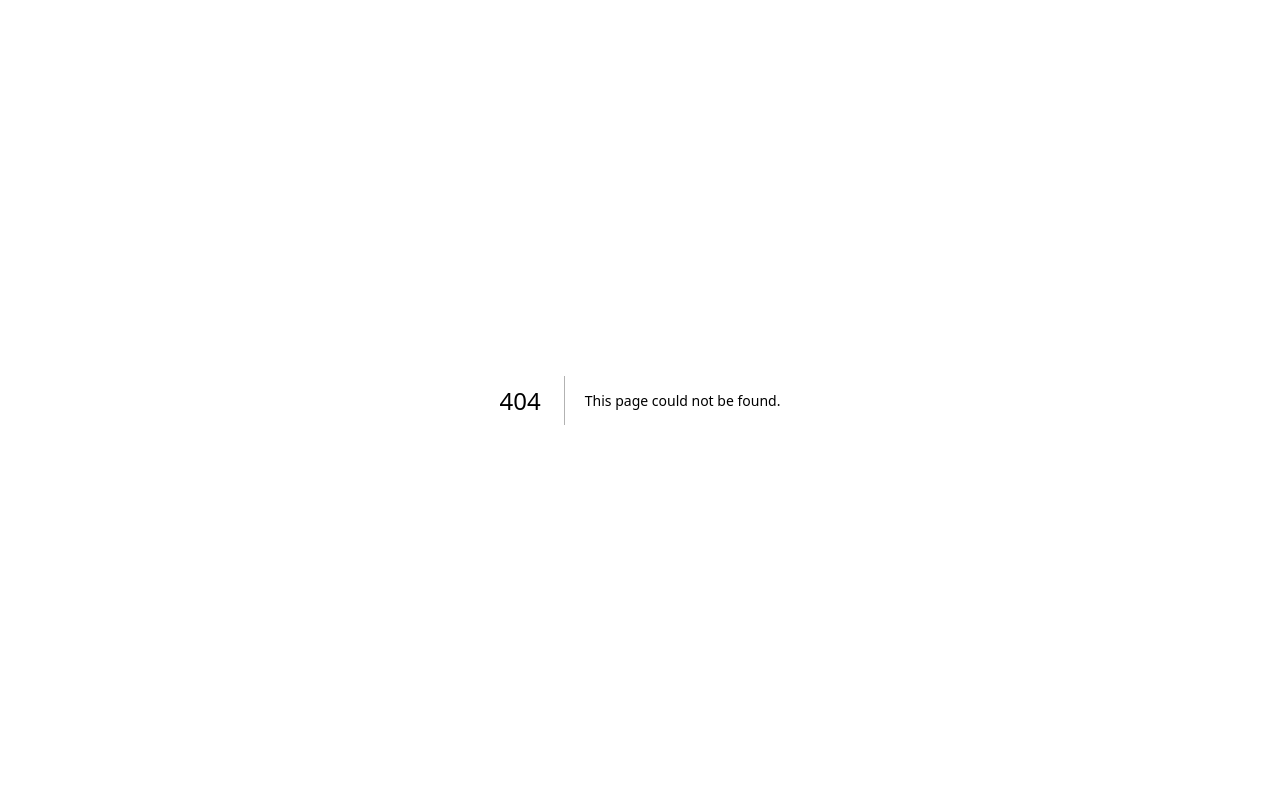
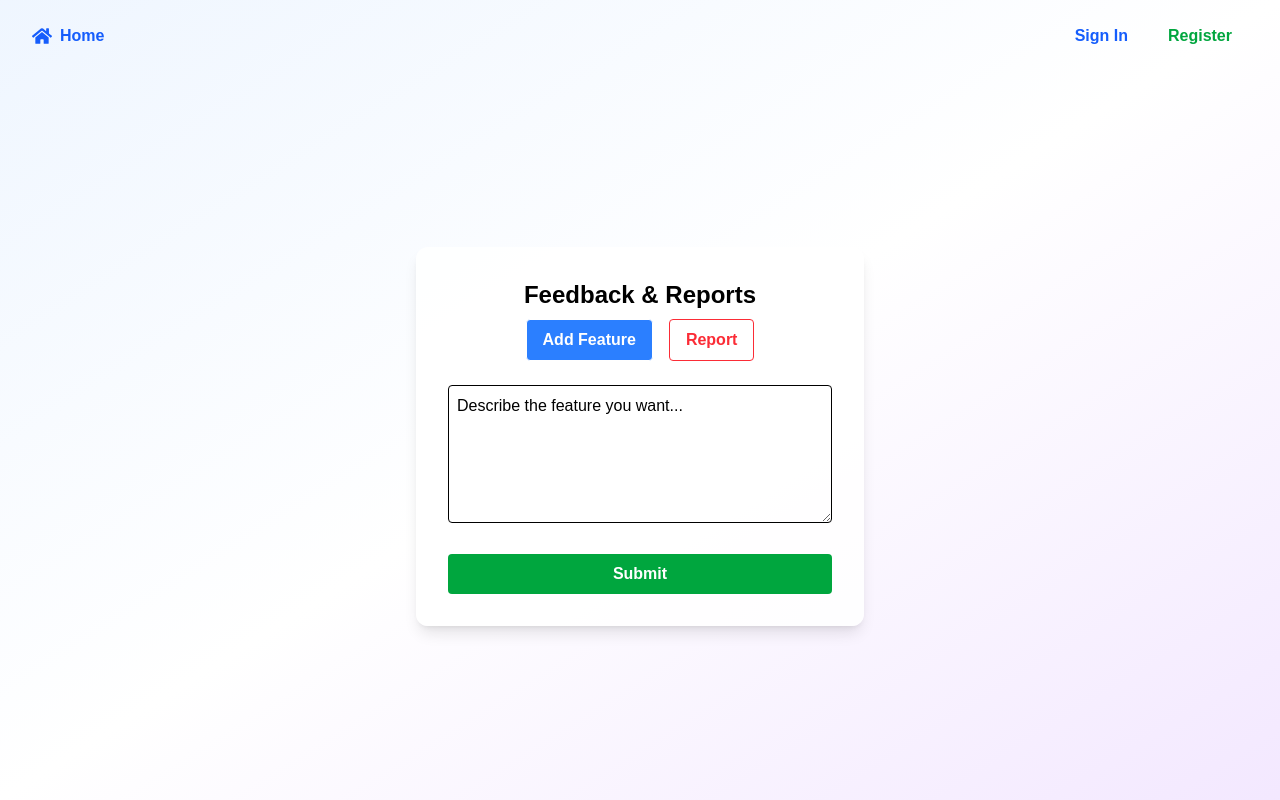
Before and after one commit to TheHakan/idea-generator, a Next.js app: page /feedback in a window 1280 px wide. Before the commit this address had no page. Built offline with nearby package versions, Linux system fonts and the light colour scheme; no server answers.

Commit message:
Add FeedbackPage component for user feedback submission and reporting

```diff
--- /dev/null
+++ b/src/app/feedback/page.tsx
@@ -0,0 +1,76 @@
+"use client";
+import { useState } from "react";
+import { supabase } from "../../lib/supabaseClient";
+import Link from "next/link";
+import { FaHome } from "react-icons/fa";
+
+export default function FeedbackPage() {
+  const [type, setType] = useState("feature");
+  const [message, setMessage] = useState("");
+  const [status, setStatus] = useState("");
+
+  const handleSubmit = async (e: React.FormEvent) => {
+    e.preventDefault();
+    setStatus("");
+    if (!message.trim()) {
+      setStatus("Please enter your feedback.");
+      return;
+    }
+    const { error } = await supabase.from("feedback").insert([{ type, message }]);
+    setStatus(error ? error.message : "Thank you for your feedback!");
+    if (!error) setMessage("");
+  };
+
+  return (
+    <div className="min-h-screen flex flex-col bg-gradient-to-br from-blue-50 via-white to-purple-100">
+  <nav className="w-full flex items-center px-8 py-4">
+        <div className="flex-1">
+          <Link href="/" className="flex items-center gap-2 text-blue-600 font-semibold hover:underline">
+            <FaHome className="text-xl" />
+            Home
+          </Link>
+        </div>
+        <div className="flex gap-2 justify-end">
+          <Link href="/auth/login" className="text-blue-600 font-semibold px-4 py-2 hover:underline">Sign In</Link>
+          <Link href="/auth/register" className="text-green-600 font-semibold px-4 py-2 hover:underline">Register</Link>
+        </div>
+      </nav>
+      <div className="flex-1 flex items-center justify-center">
+        <form onSubmit={handleSubmit} className="bg-white/90 rounded-xl shadow-lg p-8 w-full max-w-md space-y-6">
+          <h2 className="text-2xl font-bold text-center text-black mb-2">Feedback & Reports</h2>
+          <div className="flex gap-4 justify-center">
+            <button
+              type="button"
+              className={`px-4 py-2 rounded font-semibold border ${type === 'feature' ? 'bg-blue-500 text-white' : 'bg-white text-blue-500 border-blue-500'}`}
+              onClick={() => setType('feature')}
+            >
+              Add Feature
+            </button>
+            <button
+              type="button"
+              className={`px-4 py-2 rounded font-semibold border ${type === 'report' ? 'bg-red-500 text-white' : 'bg-white text-red-500 border-red-500'}`}
+              onClick={() => setType('report')}
+            >
+              Report
+            </button>
+          </div>
+          <textarea
+            className="border p-2 w-full text-black placeholder-black rounded"
+            rows={5}
+            placeholder={type === 'feature' ? 'Describe the feature you want...' : 'Describe the issue or bug...'}
+            value={message}
+            onChange={e => setMessage(e.target.value)}
+            required
+          />
+          <button
+            className="w-full bg-green-600 text-white py-2 rounded font-semibold hover:bg-green-700 transition"
+            type="submit"
+          >
+            Submit
+          </button>
+          {status && <p className="text-center text-black mt-2">{status}</p>}
+        </form>
+      </div>
+    </div>
+  );
+}
```
